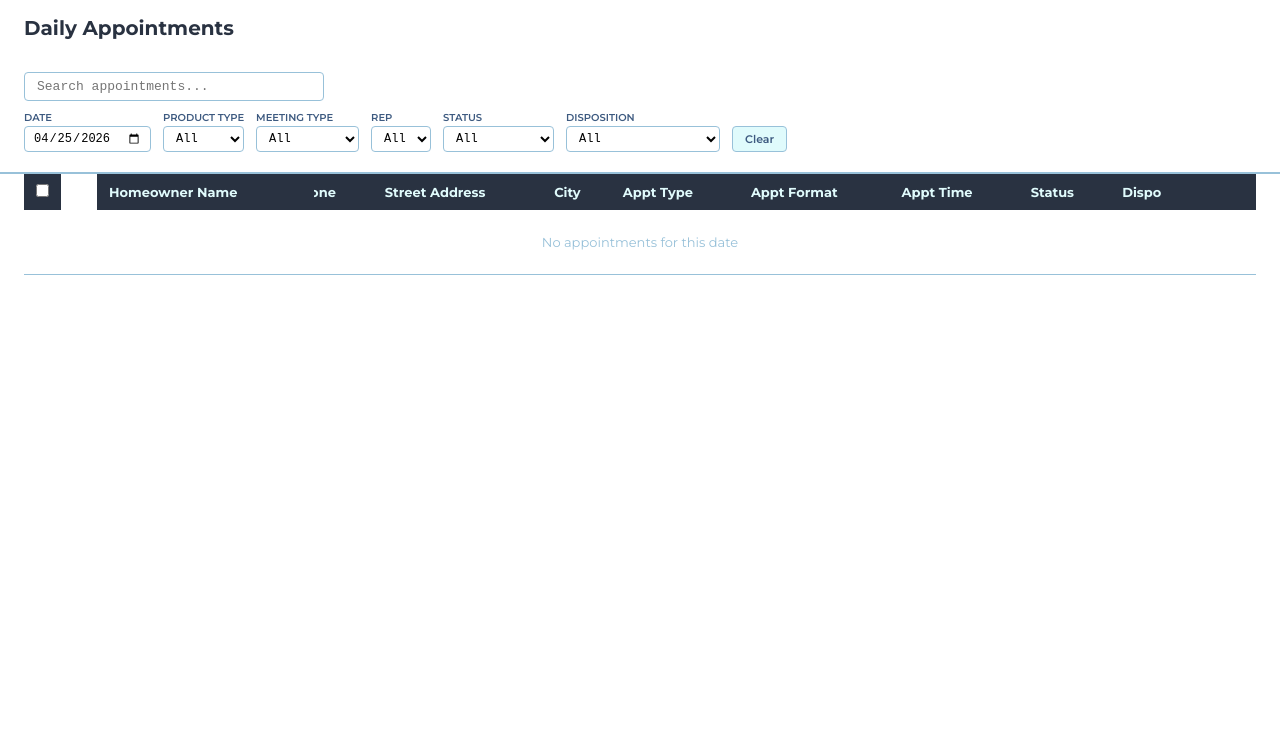
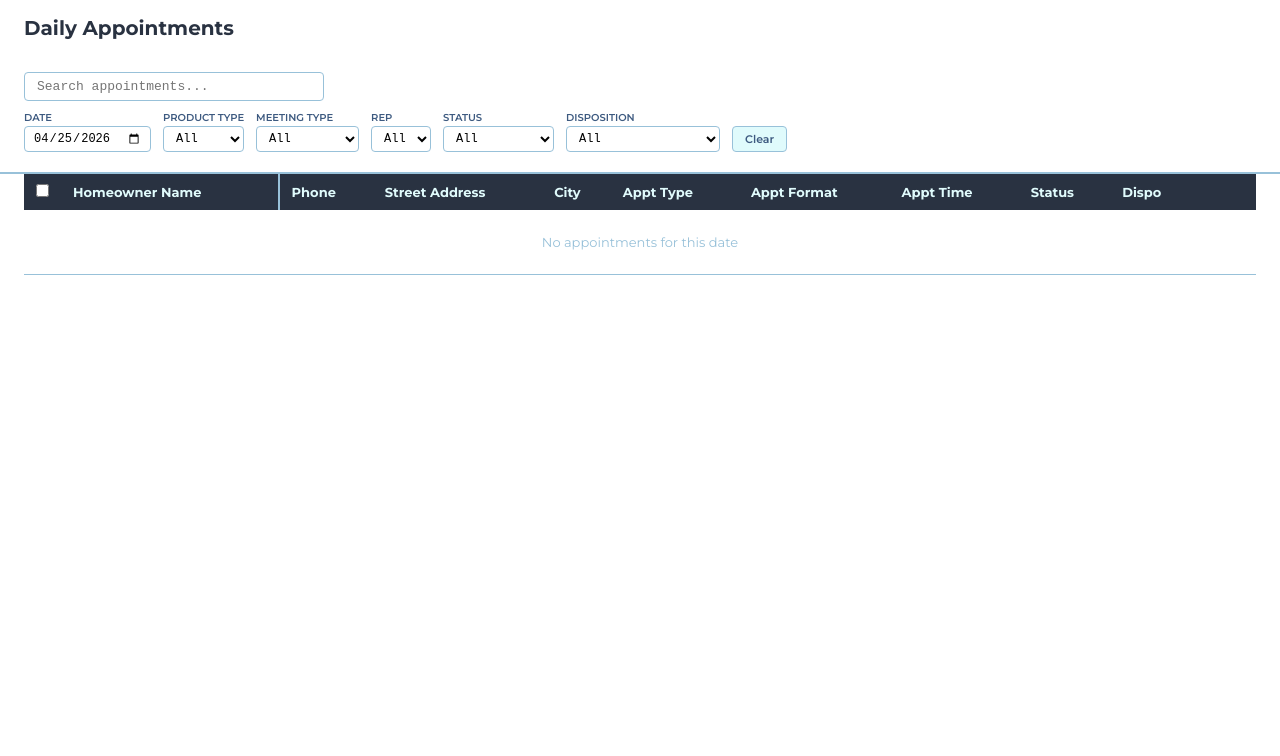
Before and after one commit to adam12798/Mapping-and-Dispo, a Django app: page /daily/ in a window 1280 px wide. Shown: the part 44-800 px from the top of the page. Run offline with Django 5.2, Linux system fonts and the light colour scheme; data that the repository does not hold is empty.

Commit message:
Fix sticky column shift by excluding sticky cols from position relative
Co-Authored-By: Claude Opus 4.6 <noreply@anthropic.com>

```diff
--- a/maps/templates/maps/daily.html
+++ b/maps/templates/maps/daily.html
@@ -10,7 +10,7 @@
     <link href="https://fonts.googleapis.com/css2?family=Montserrat:wght@400;500;600;700&display=swap" rel="stylesheet">
     <link rel="stylesheet" href="{% static 'maps/style.css' %}" />
     <style>
-        .crm-table th.sortable { position: relative; }
+        .crm-table th.sortable:not(.sticky-col) { position: relative; }
         .crm-table th .col-resize {
             position: absolute;
             right: 0;
```
